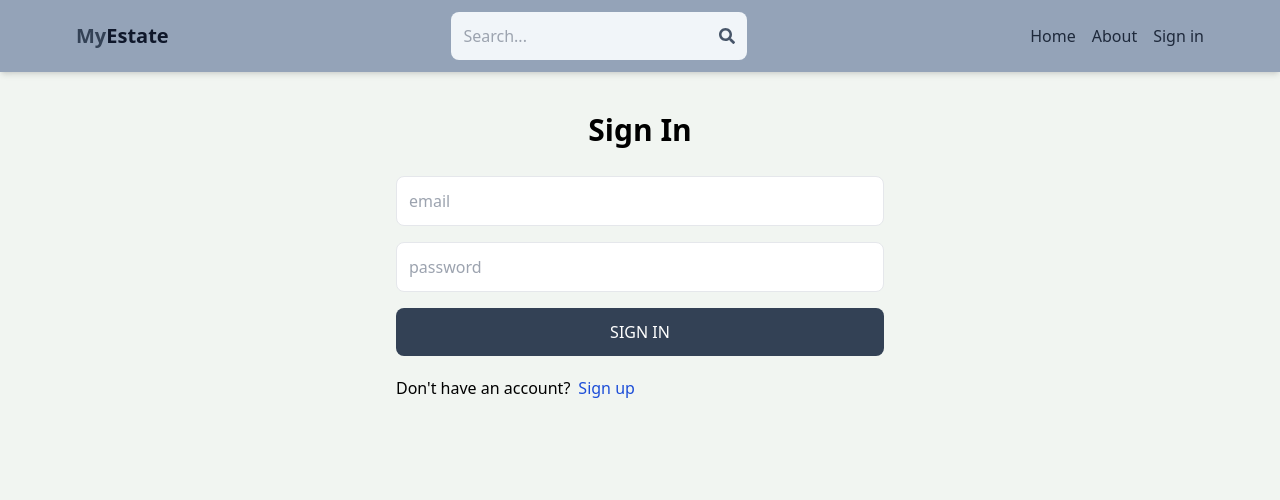
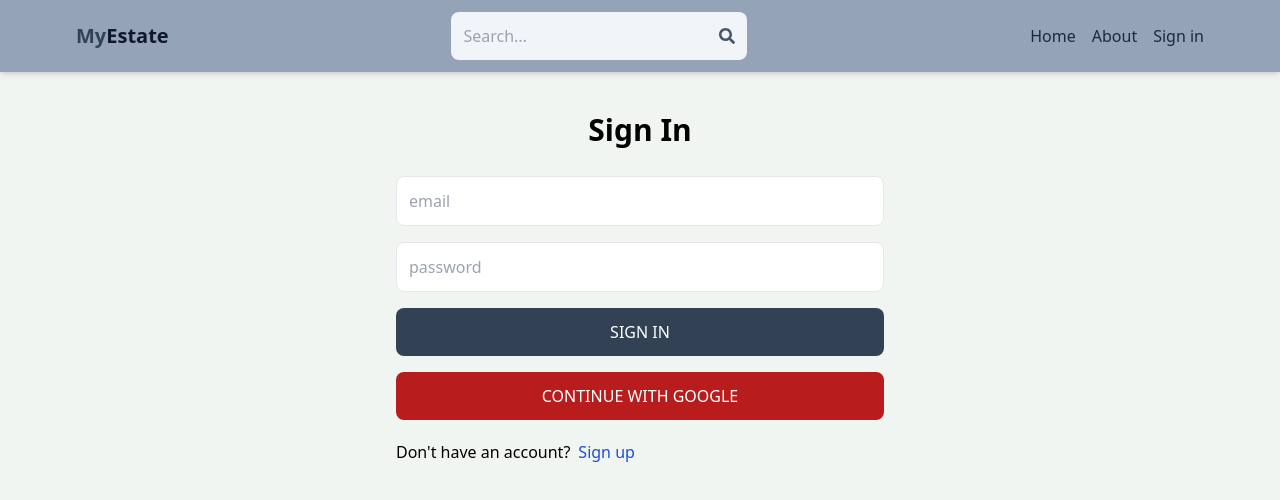
Before and after one commit to Kai0802/EstateManager, a React (Vite) app in the folder client/: page /sign-in in a window 1280 px wide. Shown: the top 500 px of the page. Built offline with nearby package versions, Linux system fonts and the light colour scheme; no server answers.

Commit message:
add google oauth

```diff
--- a/client/package.json
+++ b/client/package.json
@@ -11,6 +11,7 @@
   },
   "dependencies": {
     "@reduxjs/toolkit": "^2.0.1",
+    "firebase": "^10.7.1",
     "react": "^18.2.0",
     "react-dom": "^18.2.0",
     "react-icons": "^4.12.0",
--- /dev/null
+++ b/client/src/components/Oauth.jsx
@@ -0,0 +1,44 @@
+import React from "react";
+import { GoogleAuthProvider, getAuth, signInWithPopup } from "firebase/auth";
+import { app } from "../firebase";
+import { useDispatch } from "react-redux";
+import { signInSuccess } from "../redux/user/userSlice.js";
+import { useNavigate } from "react-router-dom";
+
+export default function Oauth() {
+  const dispatch = useDispatch();
+  const navigate = useNavigate();
+  async function handleGoogleClick() {
+    try {
+      const provider = new GoogleAuthProvider();
+      const auth = getAuth(app);
+      const result = await signInWithPopup(auth, provider);
+
+      const res = await fetch("/api/auth/google", {
+        method: "POST",
+        headers: {
+          "Content-Type": "application/json",
+        },
+        body: JSON.stringify({
+          name: result.user.displayName,
+          email: result.user.email,
+          photo: result.user.photoURL,
+        }),
+      });
+      const data = await res.json();
+      dispatch(signInSuccess(data));
+      navigate("/");
+    } catch (error) {
+      console.log("Could not sign in with google", error);
+    }
+  }
+  return (
+    <button
+      onClick={handleGoogleClick}
+      type="button"
+      className="bg-red-700 text-white p-3 rounded-lg uppercase hover:opacity-95"
+    >
+      Continue with Google
+    </button>
+  );
+}
--- /dev/null
+++ b/client/src/firebase.js
@@ -0,0 +1,17 @@
+// Import the functions you need from the SDKs you need
+import { initializeApp } from "firebase/app";
+// TODO: Add SDKs for Firebase products that you want to use
+// https://firebase.google.com/docs/web/setup#available-libraries
+
+// Your web app's Firebase configuration
+const firebaseConfig = {
+  apiKey: import.meta.env.VITE_FIREBASE_API_KEY,
+  authDomain: "estate-listing.firebaseapp.com",
+  projectId: "estate-listing",
+  storageBucket: "estate-listing.appspot.com",
+  messagingSenderId: "815324836670",
+  appId: "1:815324836670:web:c7b276ff278d384cd2b26f",
+};
+
+// Initialize Firebase
+export const app = initializeApp(firebaseConfig);
--- a/client/src/views/SignIn.jsx
+++ b/client/src/views/SignIn.jsx
@@ -7,6 +7,7 @@ import {
   signInSuccess,
   signInFailure,
 } from "../redux/user/userSlice.js";
+import Oauth from "../components/Oauth.jsx";
 
 export default function SignIn() {
   const [formData, setFormData] = useState({});
@@ -73,6 +74,7 @@ export default function SignIn() {
         >
           {loading ? "Loading..." : "Sign In"}
         </button>
+        <Oauth />
       </form>
       <div className="flex gap-2 mt-5">
         <p>Don't have an account?</p>
```
Also changed, not shown: 1 other file (tests, documents, lock files or other folders).
